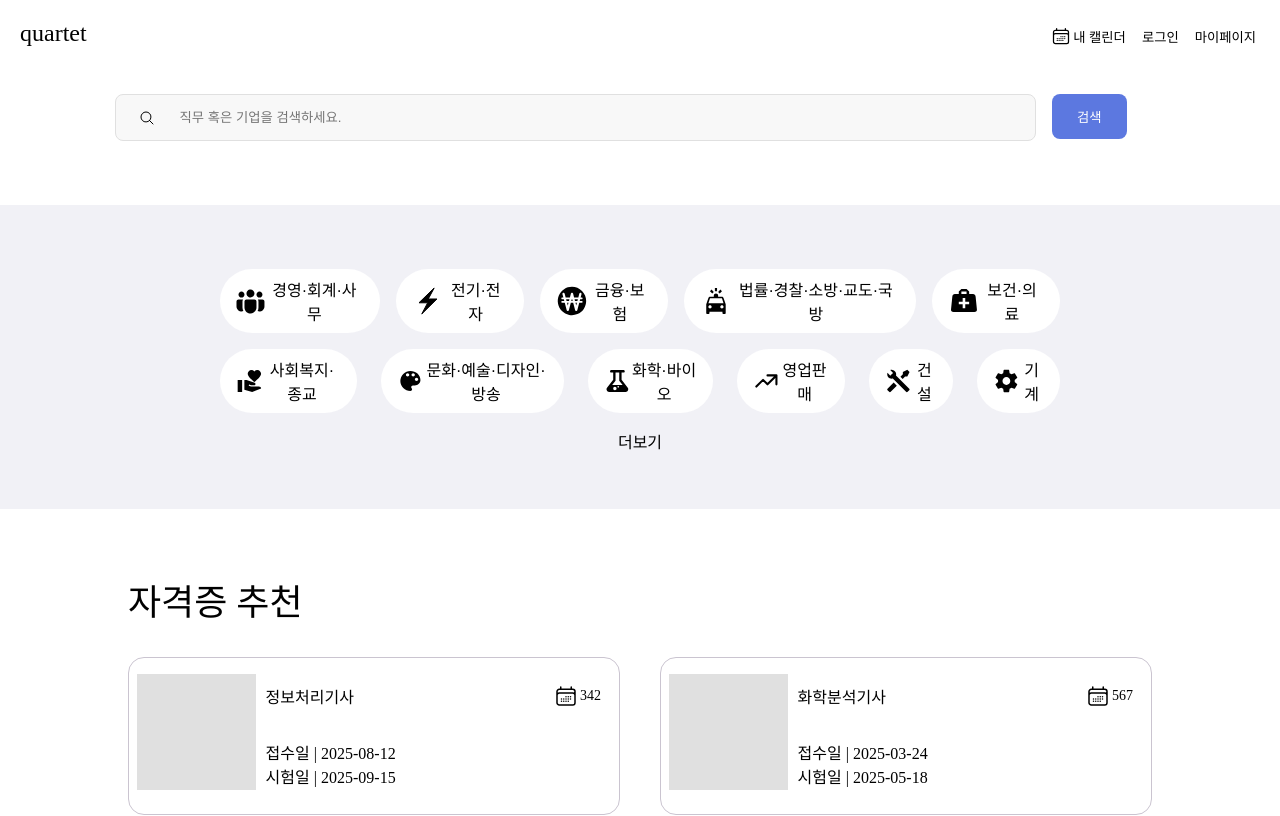
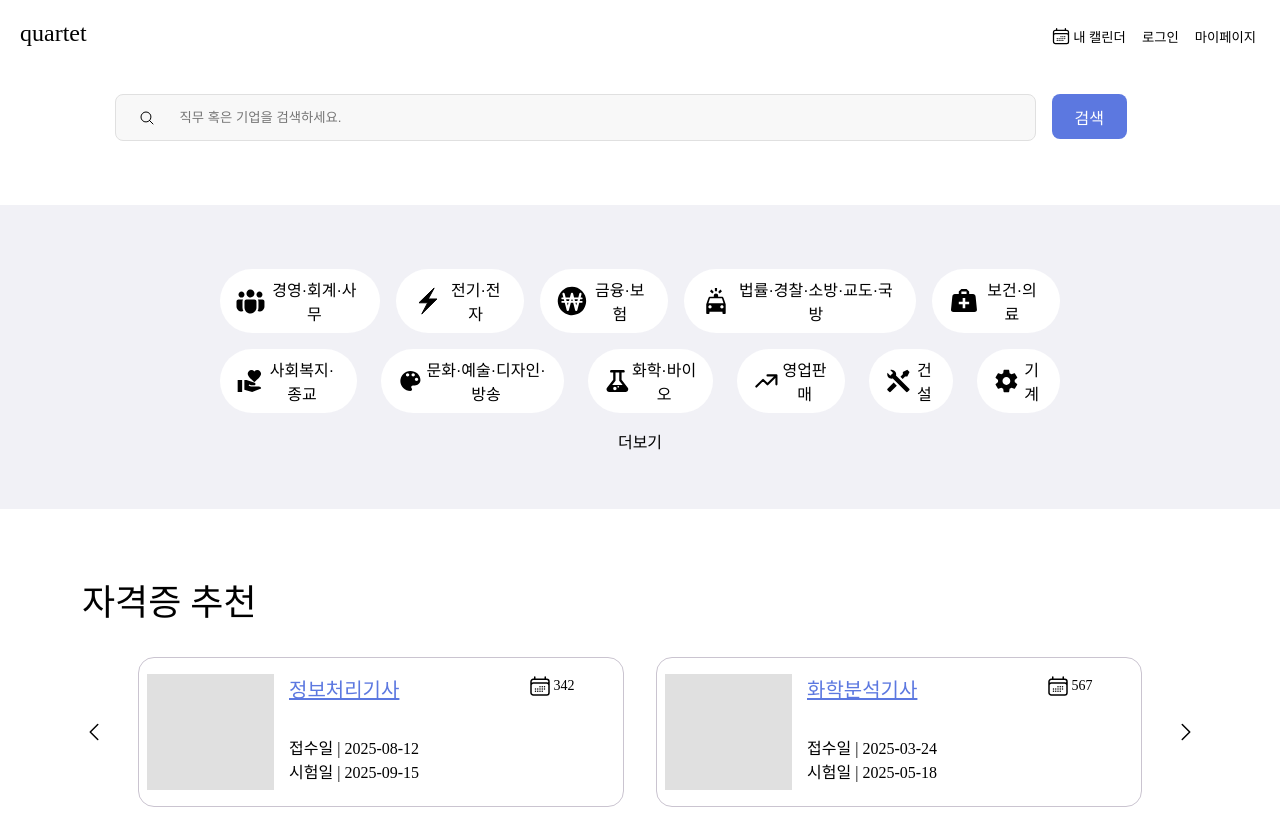
Before and after one commit to QuartetTeam/license-hunter-fe, a React (Vite) app: page / in a window 1280 px wide. Shown: the top 816 px of the page. Built offline with nearby package versions, Linux system fonts and the light colour scheme.

Commit message:
feat: 메인페이지 & 자격증 상세 카드 컴포넌트 퍼블리싱 완료

```diff
--- a/src/assets/styles/pages/MainPage/recommendCertificateView.scss
+++ b/src/assets/styles/pages/MainPage/recommendCertificateView.scss
@@ -1,34 +1,43 @@
-.recommend-certificate-box {
+.recommend-certificate-view {
   width: 100%;
   height: 330px;
   display: flex;
   flex-direction: column;
+  align-items: center;
 
-  .recommend-certificate-title {
-    width: 100%;
+  .recommend-certificate {
+    width: 1196px;
+    height: 230px;
+    padding: 0px 40px;
+
+    &__title {
       display: flex;
-    justify-content: center;
+      justify-content: start;
       font-size: 36px;
 
-    .recommend-certificate-title-text {
-      width: 80%;
-      display: flex;
+      .__title-text {
+        font-size: 36px;
       }
     }
 
     .recommend-certificate-card-group {
       width: 100%;
-    height: calc(100% - 32px);
       display: flex;
       justify-content: center;
+      gap: 32px;
+      padding-top: 32px;
+      align-items: center;
 
       .recommend-certificate-card {
-      width: 80%;
         height: 100%;
         display: flex;
         justify-content: center;
-      gap: 40px;
-      padding-top: 32px;
+        gap: 32px;
+      }
+
+      .arrow-icon {
+        width: 24px;
+        height: 24px;
       }
     }
 
@@ -43,3 +52,4 @@
       }
     }
   }
+}
--- a/src/assets/styles/pages/components/certificateCard.scss
+++ b/src/assets/styles/pages/components/certificateCard.scss
@@ -1,6 +1,6 @@
 .recommend-certificate-info {
-  width: 100%;
-  height: 100%;
+  width: 486px;
+  height: 150px;
   display: flex;
   gap: 15px;
   padding: 16px 8px;
@@ -20,7 +20,8 @@
     width: 100%;
     height: 100%;
     display: flex;
-    position: relative;
+    gap: 15px;
+    cursor: pointer;
 
     .recommend-certificate-image {
       width: 127px;
@@ -29,30 +30,37 @@
     }
 
     .recommend-certificate-text {
-      width: 80%;
-      padding: 10px;
+      width: 223.96px;
+      display: flex;
+      flex-direction: column;
+      gap: 16px;
 
       .recommend-certificate-name {
-        margin-bottom: 2rem;
+        margin-bottom: 16px;
+        font-size: 20px;
+        color: #5C78E0;
+        text-decoration: underline;
+      }
     }
 
     .recommend-certificate-calender {
+      height: 24px;
       display: flex;
-        gap: 2px;
+      gap: 1.48px;
       align-items: center;
-        position: absolute;
-        right: 10px;
-        top: 10px;
 
-        .recommend-certificate-calender-icon {
+
+      &__icon {
         width: 24px;
         height: 24px;
       }
 
-        .recommend-certificate-calender-count {
+      &__count {
         font-size: 14px;
       }
     }
+
   }
+
+
 }
-}
--- a/src/assets/styles/pages/components/searchBox.scss
+++ b/src/assets/styles/pages/components/searchBox.scss
@@ -35,6 +35,7 @@
       border-radius: 8px;
       color: white;
       background-color: #5C78E0;
+      font-size: 16px;
     }
   }
 }
--- a/src/pages/MainPage/View/RecommendCertificateView.tsx
+++ b/src/pages/MainPage/View/RecommendCertificateView.tsx
@@ -5,14 +5,24 @@ import recommendCertificateCardData from '../MockData/recommendCertificateCardDa
 const RecommendCertificateView = () => {
     return (
         <>
-            <div className="recommend-certificate-box">
-                <div className="recommend-certificate-title">
-                    <div className="recommend-certificate-title-text">자격증 추천</div>
+            <div className="recommend-certificate-view">
+                <div className="recommend-certificate">
+                    <div className="recommend-certificate__title">
+                        <div className="recommend-certificate__title-text">자격증 추천</div>
                     </div>
                     <div className="recommend-certificate-card-group">
+                        <svg xmlns="http://www.w3.org/2000/svg" fill="none" viewBox="0 0 24 24" strokeWidth={1.5}
+                             stroke="currentColor" className="arrow-icon">
+                            <path strokeLinecap="round" strokeLinejoin="round" d="M15.75 19.5 8.25 12l7.5-7.5"/>
+                        </svg>
                         <div className="recommend-certificate-card">
                             <CertificateCard mockData={recommendCertificateCardData}/>
                         </div>
+                        <svg xmlns="http://www.w3.org/2000/svg" fill="none" viewBox="0 0 24 24" strokeWidth={1.5}
+                             stroke="currentColor" className="arrow-icon">
+                            <path strokeLinecap="round" strokeLinejoin="round" d="m8.25 4.5 7.5 7.5-7.5 7.5"/>
+                        </svg>
+
                     </div>
                     <div className="three-dot-button">
                         <svg xmlns="http://www.w3.org/2000/svg" fill="none" viewBox="0 0 24 24" strokeWidth={1.5}
@@ -22,7 +32,7 @@ const RecommendCertificateView = () => {
                         </svg>
                     </div>
                 </div>
-
+            </div>
         </>
     );
 };
--- a/src/pages/components/CertificateCard.tsx
+++ b/src/pages/components/CertificateCard.tsx
@@ -35,22 +35,25 @@ const CertificateCard: FC<CertificateCardProps> = ({ mockData = [], trashIconSel
                         <div className="recommend-certificate-image"></div>
                         <div className="recommend-certificate-text">
                             <div className="recommend-certificate-name">{item.certificateName}</div>
-                            <div className="recommend-certificate-receipt">접수일
+                            <div className="recommend-certificate-date">
+                                <div className="recommend-certificate-date__receipt">접수일
                                     | {item.receiptDate}</div>
-                            <div className="recommend-certificate-test">시험일 | {item.testDate}</div>
+                                <div className="recommend-certificate-date__test">시험일 | {item.testDate}</div>
+                            </div>
+                        </div>
                         <div className="recommend-certificate-calender">
                             <svg xmlns="http://www.w3.org/2000/svg" fill="none" viewBox="0 0 24 24"
                                  strokeWidth={1.5}
-                                     stroke="currentColor" className="recommend-certificate-calender-icon">
+                                 stroke="currentColor" className="recommend-certificate-calender__icon">
                                 <path strokeLinecap="round" strokeLinejoin="round"
                                       d="M6.75 3v2.25M17.25 3v2.25M3 18.75V7.5a2.25 2.25 0 0 1 2.25-2.25h13.5A2.25 2.25 0 0 1 21 7.5v11.25m-18 0A2.25 2.25 0 0 0 5.25 21h13.5A2.25 2.25 0 0 0 21 18.75m-18 0v-7.5A2.25 2.25 0 0 1 5.25 9h13.5A2.25 2.25 0 0 1 21 11.25v7.5m-9-6h.008v.008H12v-.008ZM12 15h.008v.008H12V15Zm0 2.25h.008v.008H12v-.008ZM9.75 15h.008v.008H9.75V15Zm0 2.25h.008v.008H9.75v-.008ZM7.5 15h.008v.008H7.5V15Zm0 2.25h.008v.008H7.5v-.008Zm6.75-4.5h.008v.008h-.008v-.008Zm0 2.25h.008v.008h-.008V15Zm0 2.25h.008v.008h-.008v-.008Zm2.25-4.5h.008v.008H16.5v-.008Zm0 2.25h.008v.008H16.5V15Z"/>
                             </svg>
-                                <div className="recommend-certificate-calender-count">
+                            <div className="recommend-certificate-calender__count">
                                 {item.calenderCount}
                             </div>
                         </div>
                     </div>
-                    </div>
+
                 </div>
             ))}
 
```
Lines whose indentation alone changed are shown as unchanged.
